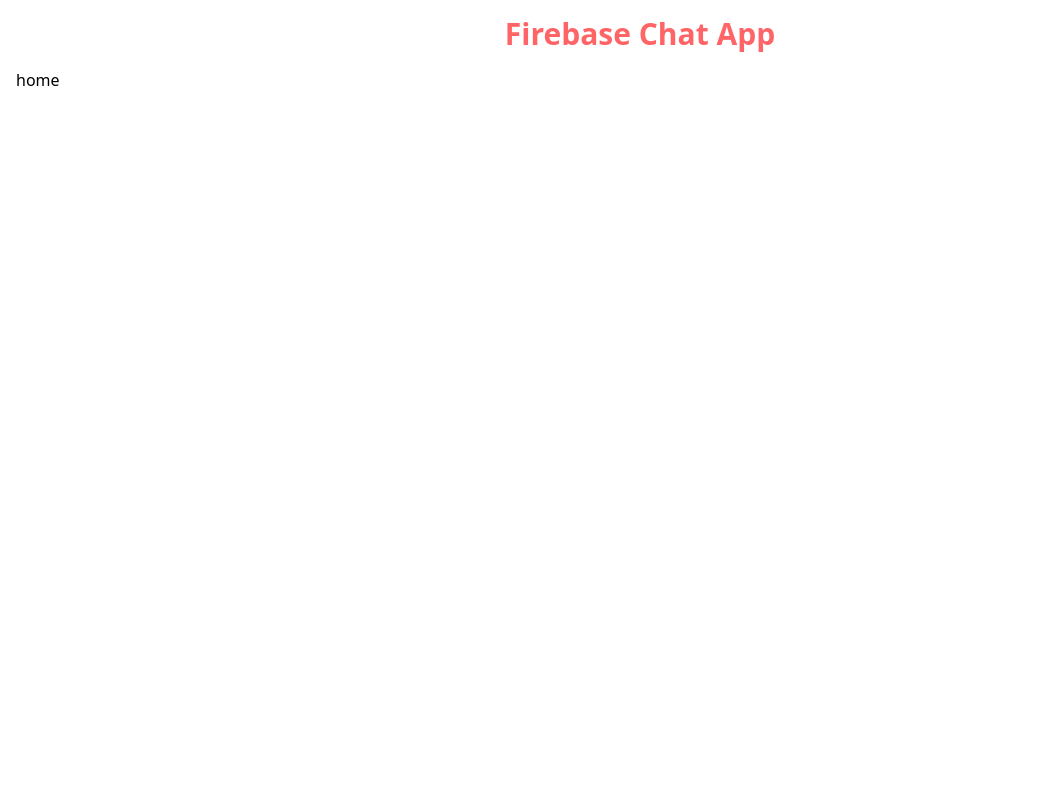
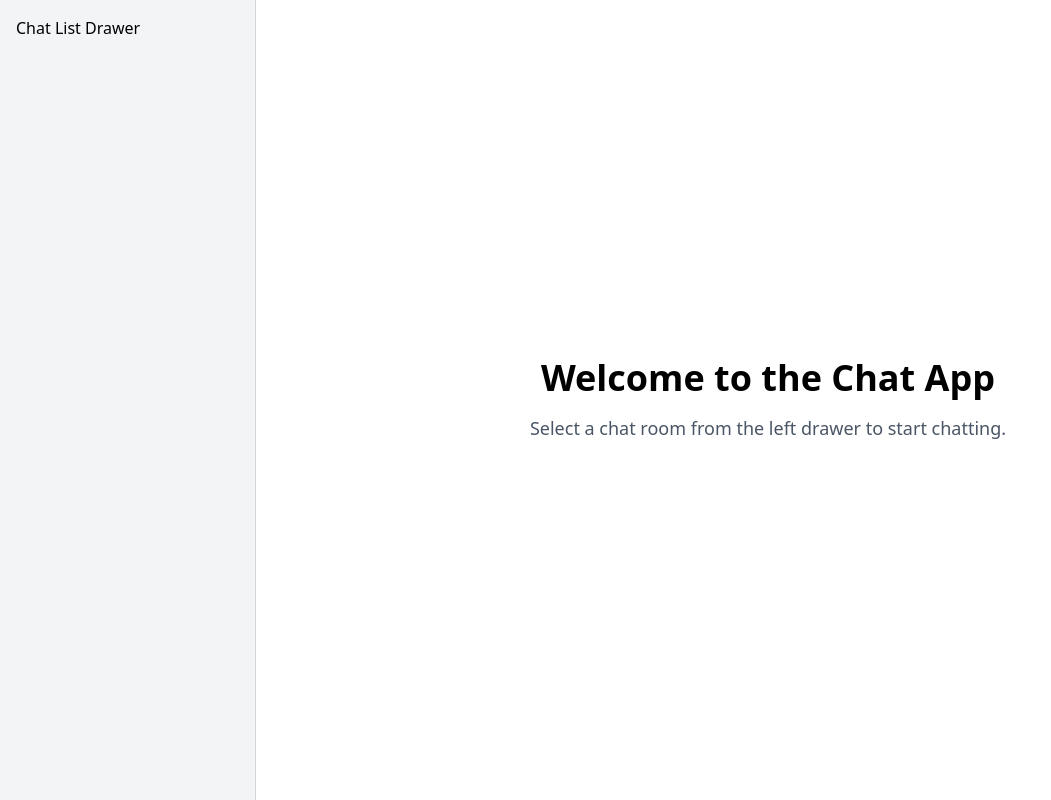
Before and after one commit to dmeze/firebase-chat-app, a React (Vite) app: page / in a window 1280 px wide. Shown: the whole page, without its empty margins (0-1051 px from the left). Built offline with nearby package versions, Linux system fonts and the light colour scheme.

Commit message:
dmezents: Add a Home page

```diff
--- a/src/App.jsx
+++ b/src/App.jsx
@@ -1,14 +1,19 @@
 import { BrowserRouter as Router, Routes, Route } from 'react-router-dom';
+import Home from './Home';
 
 const App = () => {
     return (
         <Router>
-            <div className="container mx-auto p-4">
-                <h1 className="text-3xl font-bold mb-4 text-center text-red-400">Firebase Chat App</h1>
-                <Routes>
-                    <Route path="/" element={<>home</>} />
-                    <Route path="/chat/:roomId" element={<>chat room</>} />
-                </Routes>
+            <div className="flex h-screen">
+                <aside className="w-64 bg-gray-100 p-4 border-r border-gray-300">
+                    Chat List Drawer
+                </aside>
+                <main className="flex-1 p-4">
+                    <Routes>
+                        <Route path="/" element={<Home />} />
+                        <Route path="/chat/:roomId" element={<>Chat Room</>} />
+                    </Routes>
+                </main>
             </div>
         </Router>
     );
--- /dev/null
+++ b/src/Home.jsx
@@ -0,0 +1,12 @@
+const Home = () => {
+    return (
+        <div className="flex flex-col items-center justify-center h-full">
+            <h2 className="text-4xl font-bold mb-4">Welcome to the Chat App</h2>
+            <p className="text-lg text-gray-600">
+                Select a chat room from the left drawer to start chatting.
+            </p>
+        </div>
+    );
+}
+
+export default Home;
```
